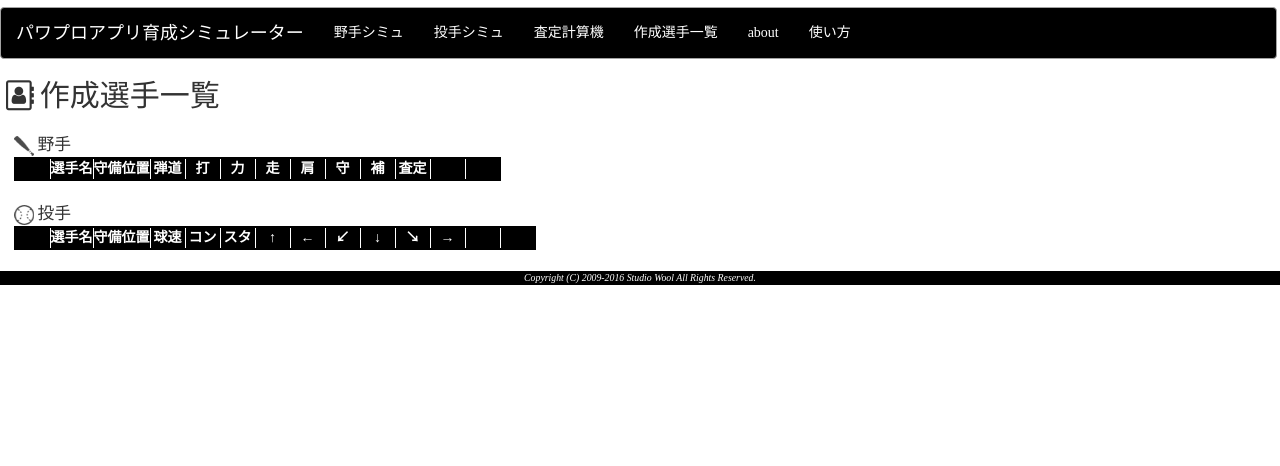
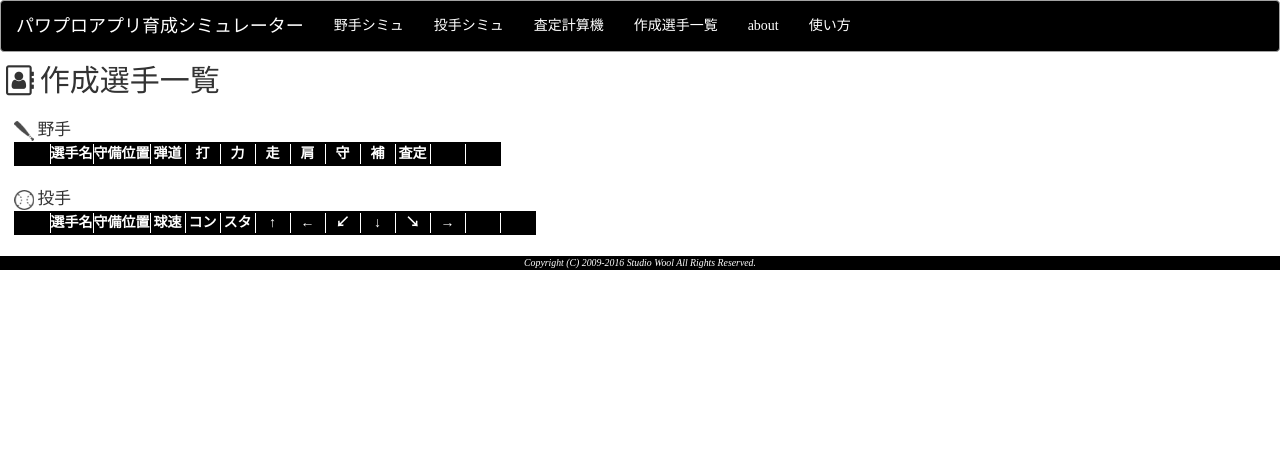
Before and after one commit to hitsujimeeee/stdwool, a PHP site: page /products/pawapro/php/characters.php in a window 1280 px wide. Shown: the top 466 px of the page. Run offline with PHP 8.4, Linux system fonts and the light colour scheme; lists and menus that the app fills with data are empty.

Commit message:
ページタイトルの共通化

```diff
--- a/products/pawapro/css/characters.css
+++ b/products/pawapro/css/characters.css
@@ -1,10 +1,6 @@
 table td, table th{
 	min-width: 2.5em;
 	text-align: center;
-}
-
-header {
-	margin: 0.5em 0.2em 0 0;
 }
 
 section {
@@ -24,10 +20,6 @@ section > header {
 	font-size:1.2em;
 }
 
-.pageHeader i {
-	margin-right: .2em;
-}
-
 .charaFaceCell {
 	width:4em;
 	height:4em;
--- a/products/pawapro/css/common.css
+++ b/products/pawapro/css/common.css
@@ -10,7 +10,16 @@ footer {
 	color:#ffffff;
 }
 
-h2.pageHeader {
+header.pageHeader h2 {
+	margin-top: 0.4em;
+}
+
+
+header.pageHeader i {
+	margin-right: .2em;
+}
+
+header.pageHeader > h2 {
 	margin-left: 0.2em;
 }
 
--- a/products/pawapro/php/about.php
+++ b/products/pawapro/php/about.php
@@ -17,7 +17,9 @@ $dbh = DB::connect();
 
 <body>
 	<?php include('../php/header.php'); ?>
-	<h2 class="pageHeader"><i class="fa fa-home"></i>このサイトについて</h2>
+	<header class="pageHeader">
+		<h2><i class="fa fa-home"></i>このサイトについて</h2>
+	</header>
 	<section>
 		<p class="secHeader"><i class="fa fa-window-maximize"></i>ページ紹介</p>
 		<hr class="abHr">
--- a/products/pawapro/php/assessment.php
+++ b/products/pawapro/php/assessment.php
@@ -87,7 +87,9 @@ $dbh = DB::connect();
 	<?php include('../php/header.php'); ?>
 
 	<main>
-		<h2 class="pageHeader"><i class="fa fa-calculator"></i>査定計算機</h2>
+		<header class="pageHeader">
+			<h2><i class="fa fa-calculator"></i>査定計算機</h2>
+		</header>
 		<section class="basePointSection">
 			<p>■基礎能力</p>
 			<table class="basePoint modern">
--- a/products/pawapro/php/characters.php
+++ b/products/pawapro/php/characters.php
@@ -15,8 +15,8 @@
 	<?php include('../php/header.php'); ?>
 
 	<main>
-		<header>
-			<h2 class="pageHeader"><i class="fa fa-address-book-o" aria-hidden="true"></i>作成選手一覧</h2>
+		<header class="pageHeader">
+			<h2><i class="fa fa-address-book-o" aria-hidden="true"></i>作成選手一覧</h2>
 		</header>
 
 		<section id="batterSection">
--- a/products/pawapro/php/manual.php
+++ b/products/pawapro/php/manual.php
@@ -12,7 +12,9 @@
 	<?php include('./header.php'); ?>
 
 	<main>
-		<h2 id="title" class="pageHeader"><i class="fa fa-book"></i>パワプロアプリ育成シミュレーター 使い方</h2>
+		<header class="pageHeader">
+			<h2 id="title"><i class="fa fa-home"></i>パワプロアプリ育成シミュレーター 使い方</h2>
+		</header>
 
 		<section>
 			<h3>■育成シミュレーターの使い方</h3>
--- a/products/pawapro/php/userCommonModule.php
+++ b/products/pawapro/php/userCommonModule.php
@@ -41,10 +41,10 @@ function makeNewUser ($dbh, $name, $password) {
 function validateUserInfo($name, $password) {
 	if (strlen($name) < 8 || strlen($password) < 8) {
 		return array('status'=>-1, 'msg'=>'ユーザー名、パスワードは8文字以上にしてください。');
-	} else if(strlen($name) > 20 || strlen($password) > 20){
-		return array('status'=>-1, 'msg'=>'ユーザー名、パスワードは20文字以内にしてください。');
 	} else if (!ctype_alnum($name) || !ctype_alnum($password)){
 		return array('status'=>-1, 'msg'=>'ユーザー名、パスワードは半角英数字で入力してください。');
+	} else if (strlen($name) > 20 || strlen($password) > 20){
+		return array('status'=>-1, 'msg'=>'ユーザー名、パスワードは20文字以内にしてください。');
 	}
 	return null;
 }
```
